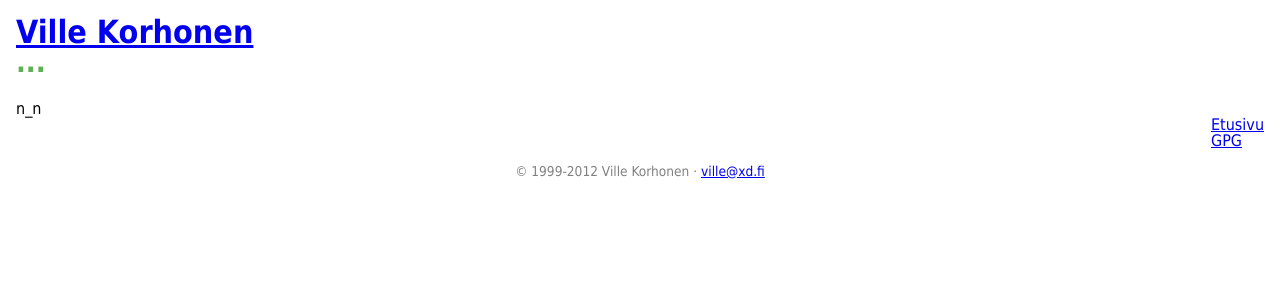
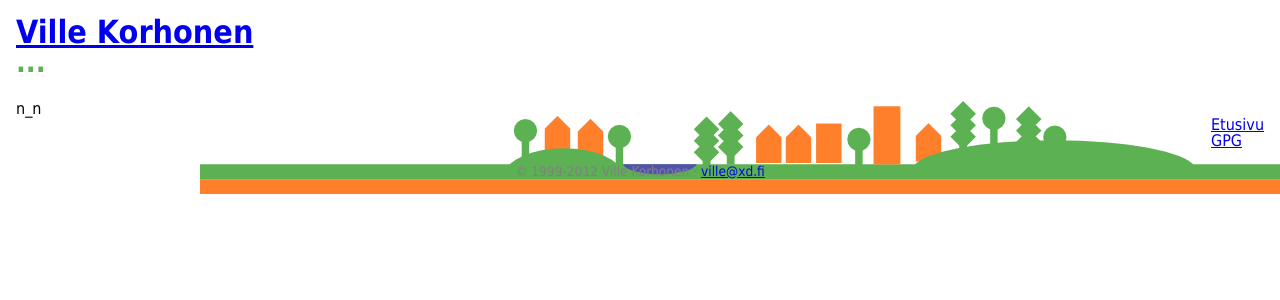
Before and after one commit to annavonzansen/ypcs.github.com, a Jekyll site: the page built from index.html, in a window 1280 px wide. Shown: the top 300 px of the page. Built offline with Jekyll 4.4.1, drawn with Linux system fonts in a browser that asks for light colours; Markdown is read by kramdown in place of the engine named in the settings.

Commit message:
Fixed invalid path

```diff
--- a/_layouts/default.html
+++ b/_layouts/default.html
@@ -6,7 +6,7 @@
     <meta name="author" content="Ville Korhonen" />
     <link rel="stylesheet" href="/media/css/html5reset-1.6.1.css"/>
     <link rel="stylesheet" href="/media/css/style.css"/>
-    <link rel="stylesheet" href="/meda/css/kuntavaalit2012.css"/>
+    <link rel="stylesheet" href="/media/css/kuntavaalit2012.css"/>
     <!-- TODO: if ie, html5.js -->
 </head>
 <body>
```
